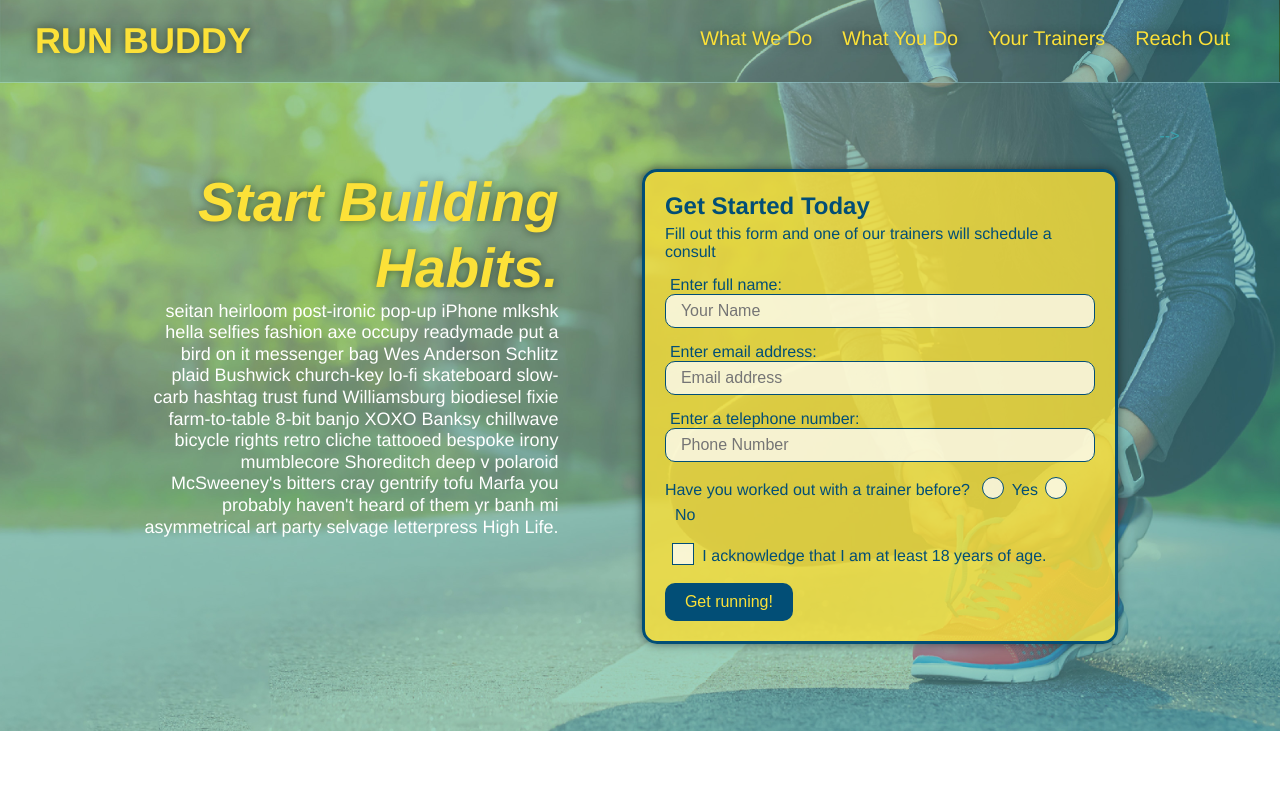
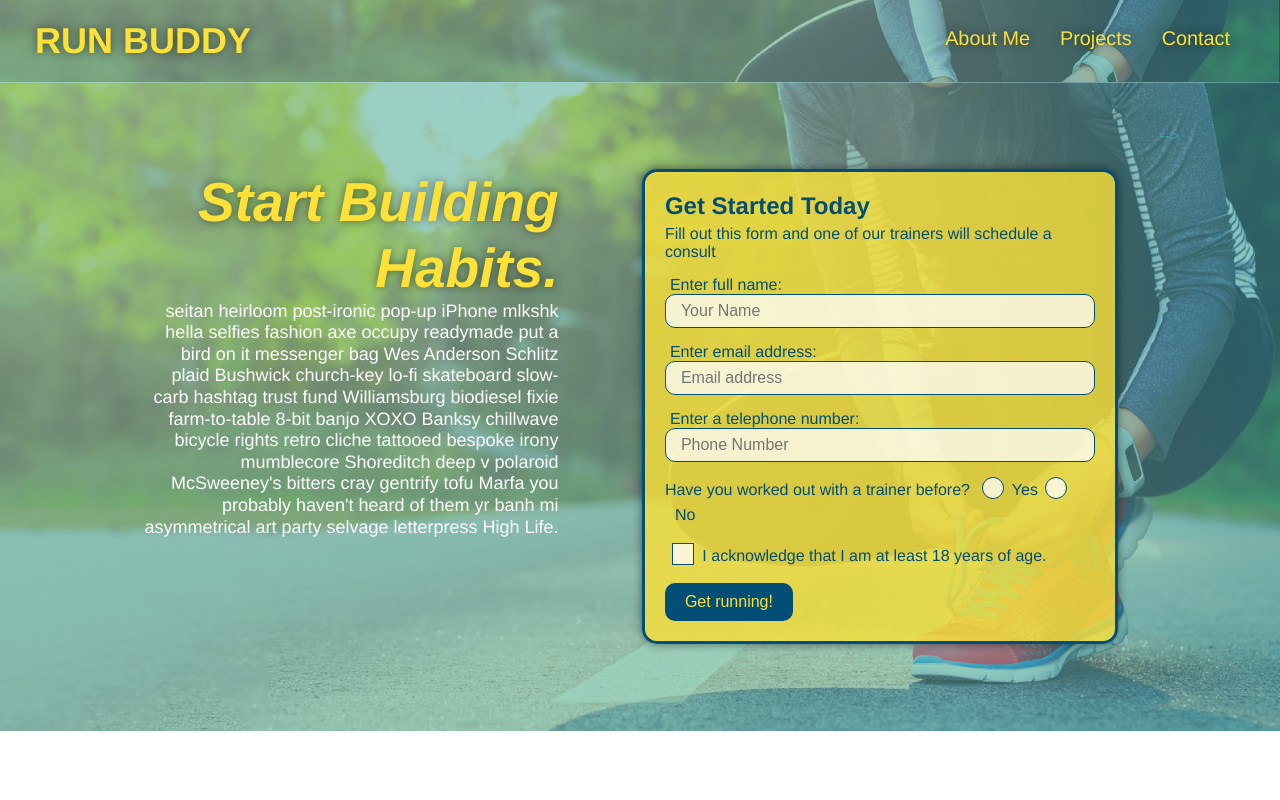
Before and after one commit to MagicMikeJ/Chllenge-2, a plain HTML site: page Index.html in a window 1280 px wide. Shown: the top 800 px of the page. Drawn offline with Linux system fonts and the light colour scheme.

Commit message:
starting Personal portfolio Challenge-2

```diff
--- a/Index.html
+++ b/Index.html
@@ -4,7 +4,7 @@
     <meta charset="UTF-8" />
     <meta name="viewport" content="width=device-width, initial-scale=1.0" />
     <link rel="stylesheet" href="./assets/css/style.css" />
-    <title>RUN BUDDY</title>
+    <title>MagicMikeJ</title>
   </head>
 
   <body>
@@ -19,20 +19,17 @@
           <!-- List item element -->
           <li>
             <!-- Anchor element -->
-            <a href="#what-we-do">What We Do</a>
+            <a href="#what-we-do">About Me</a>
           </li>
 
           <li>
-            <a href="#what-you-do">What You Do</a>
+            <a href="#what-you-do">Projects</a>
           </li>
 
           <li>
-            <a href="#your-trainers">Your Trainers</a>
+            <a href="#your-trainers">Contact</a>
           </li>
 
-          <li>
-            <a href="#reach-out">Reach Out</a>
-          </li>
         </ul>
       </nav>
     </header>
```
